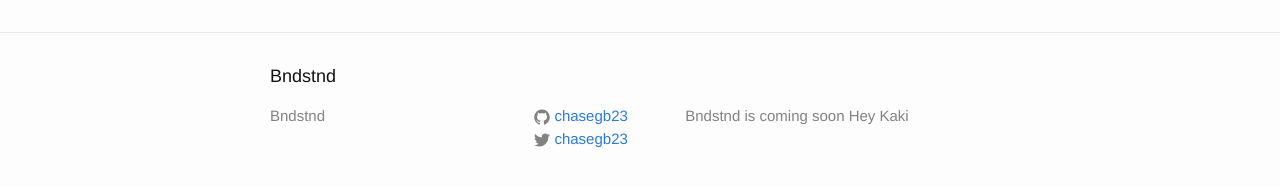
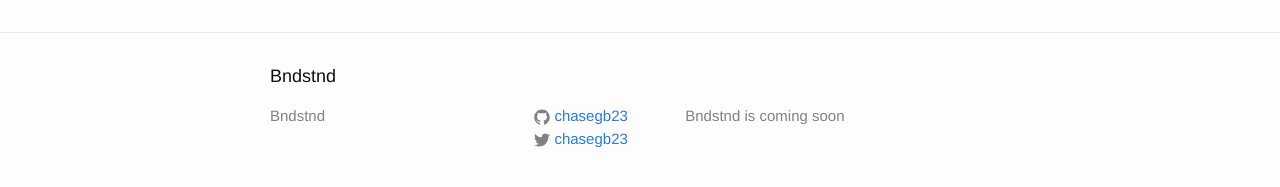
Before and after one commit to chasegb23/chasegb23.github.io, a Jekyll site: the page built from about.md, in a window 1280 px wide. Shown: the part 318-505 px from the top of the page. Built offline with Jekyll 4.4.1, drawn with Linux system fonts in a browser that asks for light colours.

Commit message:
undo Hey Kaki

```diff
--- a/_config.yml
+++ b/_config.yml
@@ -10,7 +10,6 @@ title: Bndstnd
 email:
 description: > # this means to ignore newlines until "baseurl:"
   Bndstnd is coming soon
-  Hey Kaki
 baseurl: "" # the subpath of your site, e.g. /blog
 url: "http://yourdomain.com" # the base hostname & protocol for your site
 twitter_username: chasegb23
```
